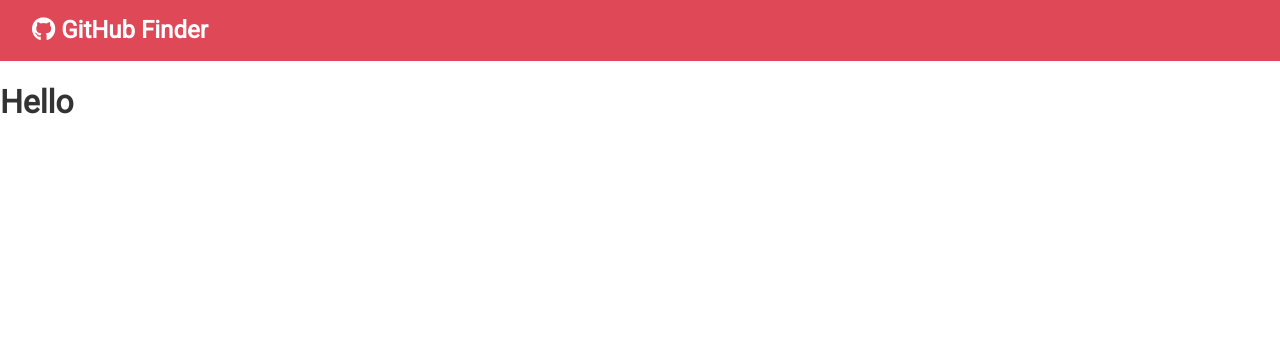
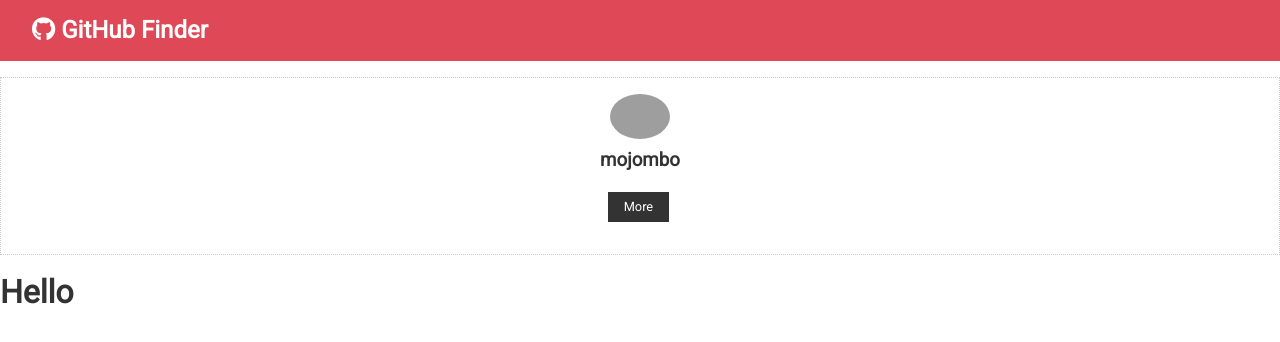
Before and after one commit to jisazamp/github_finder, a React (Create React App) app: page / in a window 1280 px wide. Shown: the top 342 px of the page. Built offline with nearby package versions, Linux system fonts and the light colour scheme; grey boxes are pictures that could not be loaded.

Commit message:
Componente de UserItem

```diff
--- a/src/App.js
+++ b/src/App.js
@@ -1,5 +1,6 @@
 import React, { Component } from 'react';
 import Navbar from './components/layout/Navbar';
+import UserItem from './components/users/UserItem';
 import './App.css';
 
 class App extends Component {
@@ -9,6 +10,7 @@
     return (
       <div className='App'>
         <Navbar />
+        <UserItem />
         <h1>Hello</h1>
       </div>
     );
--- /dev/null
+++ b/src/components/users/UserItem.js
@@ -0,0 +1,32 @@
+import React, { Component } from 'react';
+
+class UserItem extends Component {
+  state = {
+    id: 'id',
+    login: 'mojombo',
+    avatar_url: 'https://avatars.githubusercontent.com/u/1?v=4',
+    html_url: 'https://github.com/mojombo',
+  };
+
+  render() {
+    const { avatar_url, login, html_url } = this.state;
+    return (
+      <div className='card text-center'>
+        <img
+          src={avatar_url}
+          alt='Avatar'
+          className='round-img'
+          style={{ width: '60px' }}
+        />
+        <h3>{login}</h3>
+        <div>
+          <a href={html_url} className='btn btn-dark btn-sm my-1'>
+            More
+          </a>
+        </div>
+      </div>
+    );
+  }
+}
+
+export default UserItem;
```
